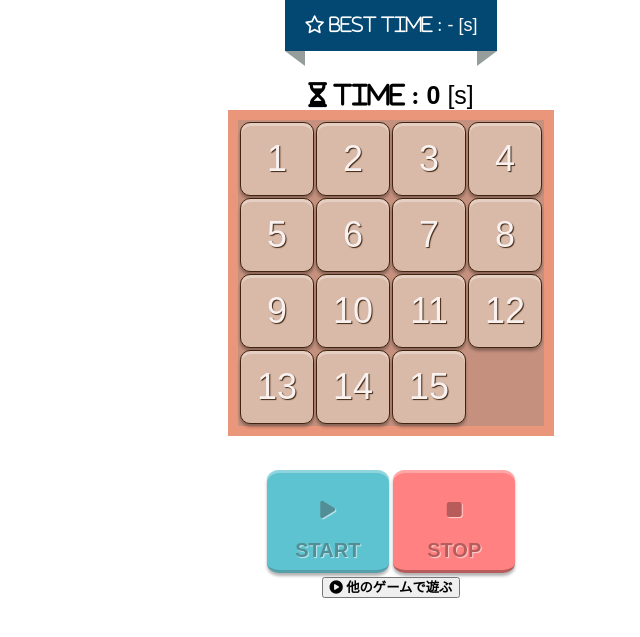
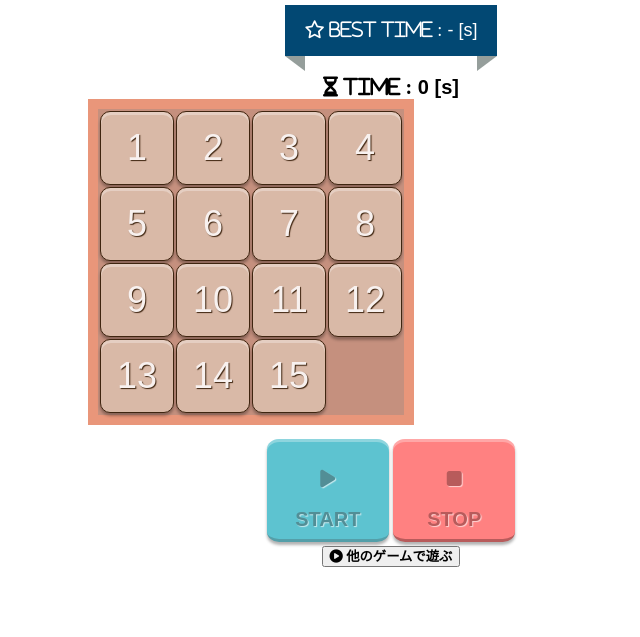
Before and after one commit to Aki321/ftmgames, a PHP site: page /slidepuzzle/index.html in a window 1280 px wide. Shown: the part 70-707 px from the top of the page, without its empty margins (249-889 px from the left). Run offline with PHP 8.4, Linux system fonts and the light colour scheme; some libraries are stand-ins or nearby versions.

Commit message:
Modify start button / Best time / Clear display

```diff
--- a/slidepuzzle/css/style.css
+++ b/slidepuzzle/css/style.css
@@ -29,6 +29,7 @@ header {
 #info_time .container{
     max-width: 1000px;
     margin: 0 auto;
+    margin-top: 5px;
     text-align: center;
 }
 
@@ -71,8 +72,12 @@ header {
 
 .time_cont {
     text-align: center;
-    margin-top: 30px;
-    font-size: 25px;
+    margin-top: 20px;
+    font-size: 20px;
+}
+
+#clr_s {
+    font-weight: 700;
 }
 
 #puzzle {
@@ -81,7 +86,6 @@ header {
 
 #puzzle .container{
     max-width: 1000px;
-    margin: 30px auto;
     margin-top: unset;
     text-align: center
 }
--- a/slidepuzzle/index.html
+++ b/slidepuzzle/index.html
@@ -27,6 +27,8 @@
         function stbtn_click() {
             var btn = document.getElementById("stbtn");
 
+            document.getElementById("clr_s").innerText = " [s]";
+
             if (btn.textContent === "START") {
                 timerId = setInterval(tick, 1000);
 
@@ -34,7 +36,7 @@
                     click({ srcElement: { index: Math.floor(Math.random() * 16) } })
                 }
 
-                btn.textContent = "RE-START";
+                btn.innerHTML = '<span class="fas fa-play"></span><br>Re-START';
             } else {
                 clearInterval(timerId);
                 timerId = NaN, count = 0;
@@ -52,14 +54,19 @@
         }
         //========================================================
 
+        //更新====================
+        function spbtn_click() {
+            location.reload();
+        }
+
         //広域変数
         var tiles = [];
 
         //クッキーのチェック関数
         function checkCookie() {
             var cookieValue = document.cookie.replace(/(?:(?:^|.*;\s*)puzzle_rec\s*\=\s*([^;]*).*$)|^.*$/, "$1");
-            //console.log(document.cookie);
-            //console.log('"' + cookieValue + '"');
+            console.log("現在のクッキーは" + document.cookie);
+            console.log('"' + cookieValue + '"');
             return cookieValue;
         }
 
@@ -135,25 +142,41 @@
             }
 
             //クリアしているかのチェック
-            if (document.getElementById("stbtn").textContent === "RE-START") {
+            if (document.getElementById("stbtn").textContent === "Re-START") {
                 if (tiles[0].value == 1 && tiles[1].value == 2 && tiles[2].value == 3 && tiles[3].value == 4 &&
                     tiles[4].value == 5 && tiles[5].value == 6 && tiles[6].value == 7 && tiles[7].value == 8 &&
                     tiles[8].value == 9 && tiles[9].value == 10 && tiles[10].value == 11 && tiles[11].value == 12 &&
                     tiles[12].value == 13 && tiles[13].value == 14 && tiles[14].value == 15 && tiles[15].value == 0
                 ) {
                     var clearTime = document.getElementById("counter").textContent;
-                    document.getElementById("counter").textContent = clearTime + "Clear!!!";
+                    document.getElementById("counter").textContent = clearTime;
                     clearInterval(timerId);
                     timerId = NaN, count = 0;
-                    document.getElementById("stbtn").textContent = "START";
+                    //document.getElementById("stbtn").textContent = "START";
+                    document.getElementById("stbtn").innerHTML = '<span class="fas fa-play"></span><br>START';
+                    document.getElementById("clr_s").innerText = " [s] CLEAR !!!";
 
                     //最短記録をクッキーに登録する
                     //クリアタイムと今までの最速タイムを比較する
                     var cookieValue = checkCookie();
-                    if (cookieValue > clearTime) {
+                    console.log("クリアしました。cookieValueは" + cookieValue);
+
+                    console.log("cookieValueは" + cookieValue);
+                    console.log("clearTimeは" + clearTime);
+
+                    if (cookieValue === "") {
+                        document.cookie = "puzzle_rec=" + clearTime;
+                    } else if (cookieValue > clearTime) {
                         document.cookie = "puzzle_rec=" + clearTime;
                         document.getElementById("fastest").textContent = "Record time : " + clearTime + " [sec]";
                         //console.log(document.cookie);
+                    }
+
+                    var cookieValue = checkCookie();
+                    if (cookieValue === "") {
+                        document.getElementById("fastest").textContent = " - ";
+                    } else {
+                        document.getElementById("fastest").textContent = cookieValue;
                     }
                 }
             }
@@ -199,11 +222,11 @@
 
             //消されていたパネルを復活する===============================
             //何番目のtrか検出する
-            if (j<4) {
+            if (j < 4) {
                 var row = 0;
-            } else if (j<8) {
+            } else if (j < 8) {
                 var row = 1;
-            } else if (j<12) {
+            } else if (j < 12) {
                 var row = 2;
             } else {
                 var row = 3;
@@ -261,7 +284,7 @@
                 <div class="time_cont">
                     <span class="fas fa-hourglass-half"> Time : </span>
                     <span id="counter">0</span>
-                    <span> [s]</span>
+                    <span id="clr_s"> [s]</span>
                 </div>
             </div>
         </section>
```
Also changed, not shown: img/slidepuzzle15.PNG (added).
